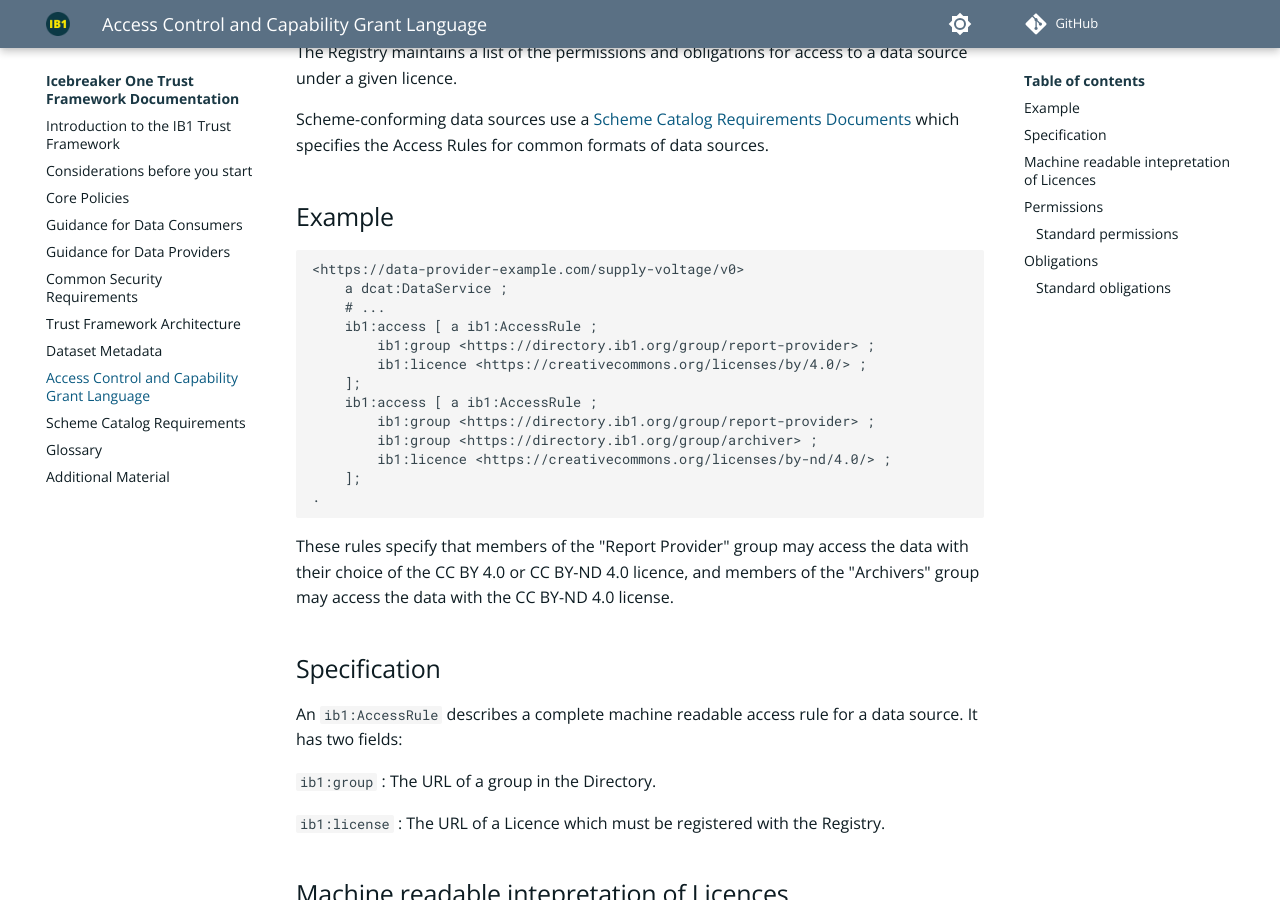
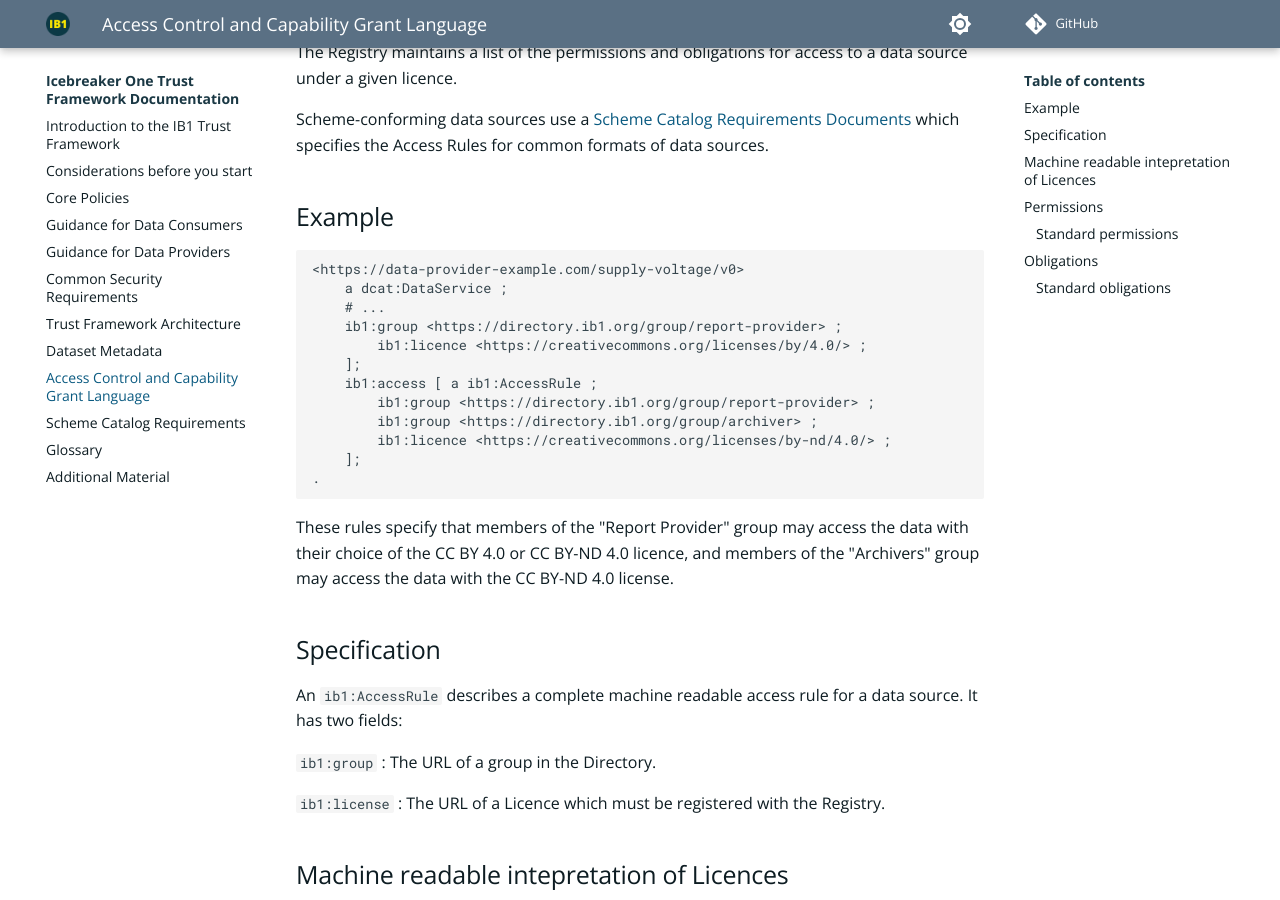
Before and after one commit to icebreakerone/ib1-technical-docs, an MkDocs documentation site: the page built from docs/access_control_specification.md, in a window 1280 px wide and 900 px high, scrolled down 325 px. Built offline with MkDocs 1.6.1 and Material for MkDocs 9.7.7, drawn with Linux system fonts in a browser that asks for light colours; plug-ins that fetch from the network failed and are left out; comment, search, counter and statistics services are not loaded; the version menu is left out; some of the changed lines change nothing that is shown.

Commit message:
docs/access_control_specification.md updated from https://stackedit.net/

```diff
--- a/docs/access_control_specification.md
+++ b/docs/access_control_specification.md
@@ -14,8 +14,7 @@ Scheme-conforming data sources use a [Scheme Catalog Requirements Documents](sch
 <https://data-provider-example.com/supply-voltage/v0>
     a dcat:DataService ;
 	# ...
-    ib1:access [ a ib1:AccessRule ;
-        ib1:group <https://directory.ib1.org/group/report-provider> ;
+    ib1:group <https://directory.ib1.org/group/report-provider> ;
         ib1:licence <https://creativecommons.org/licenses/by/4.0/> ;
     ];
     ib1:access [ a ib1:AccessRule ;
@@ -138,7 +137,7 @@ Obligations are constraints on what the data consumer can do with the data, rest
 
 **NOTE**: Two additional common constraints in existing (mostly open) licenses are NonCommercial and NoDerivatives. These are explicitly not included here as it is possible to express this through the access conditions (i.e. rather than declaring that a data set is only available for non-commercial usage it is better to say that only non-commercial entities may access it). This is not quite equivalent, but simpler and better defined than the relative minefield of defining ‘non commercial use’.
 <!--stackedit_data:
-eyJoaXN0b3J5IjpbMjA4MDIxODM0LDc0MDExNzQ0OSwtMjEzMz
-k3OTQ2MywtNzQxMTM2MDkwLDkzNTA4Mzc0NywtOTY5MzAxMjUw
-LDExNzYxOTA5MDEsLTE5NjkxMzg4MjJdfQ==
+eyJoaXN0b3J5IjpbMjY4MTEzMjM5LDIwODAyMTgzNCw3NDAxMT
+c0NDksLTIxMzM5Nzk0NjMsLTc0MTEzNjA5MCw5MzUwODM3NDcs
+LTk2OTMwMTI1MCwxMTc2MTkwOTAxLC0xOTY5MTM4ODIyXX0=
 -->
```
